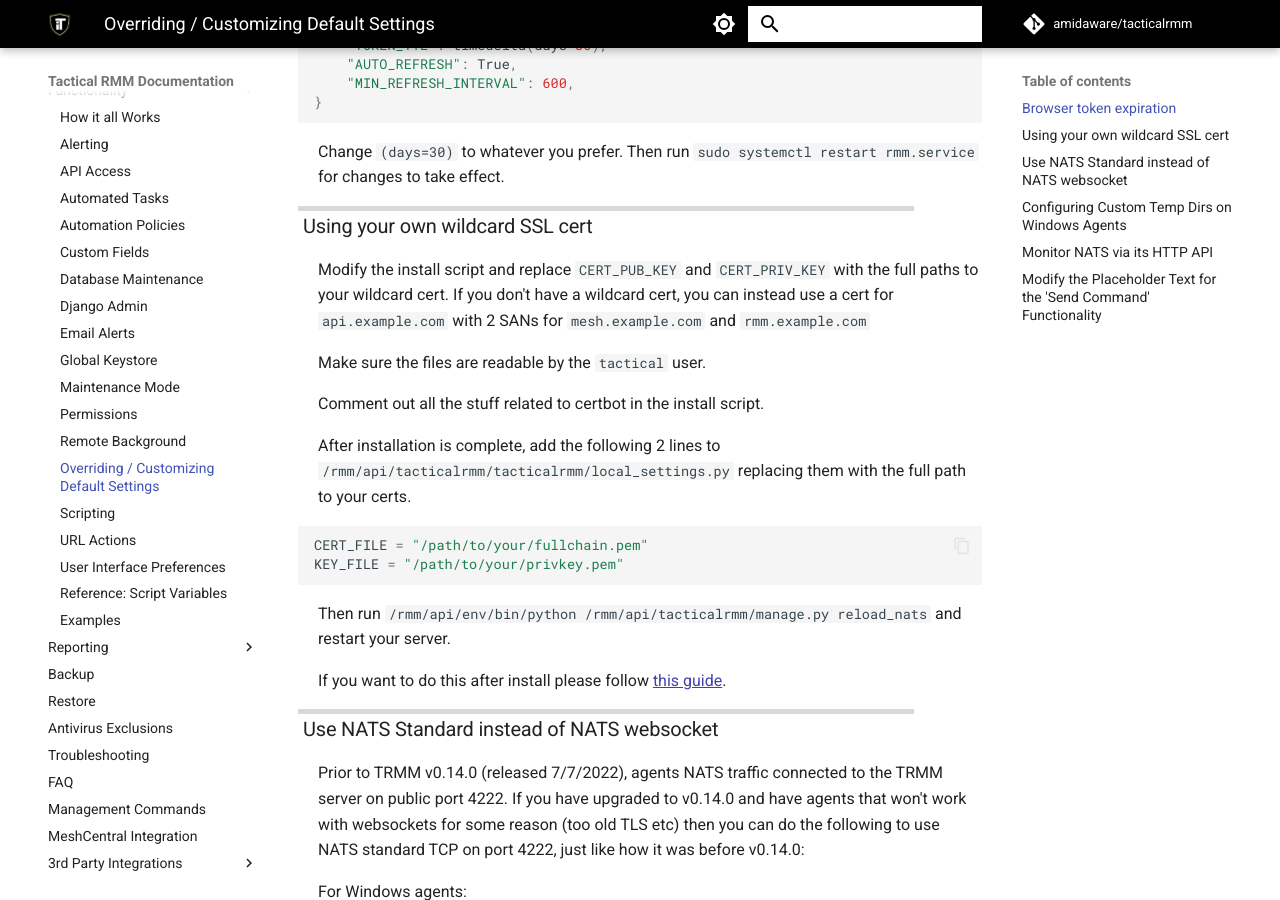
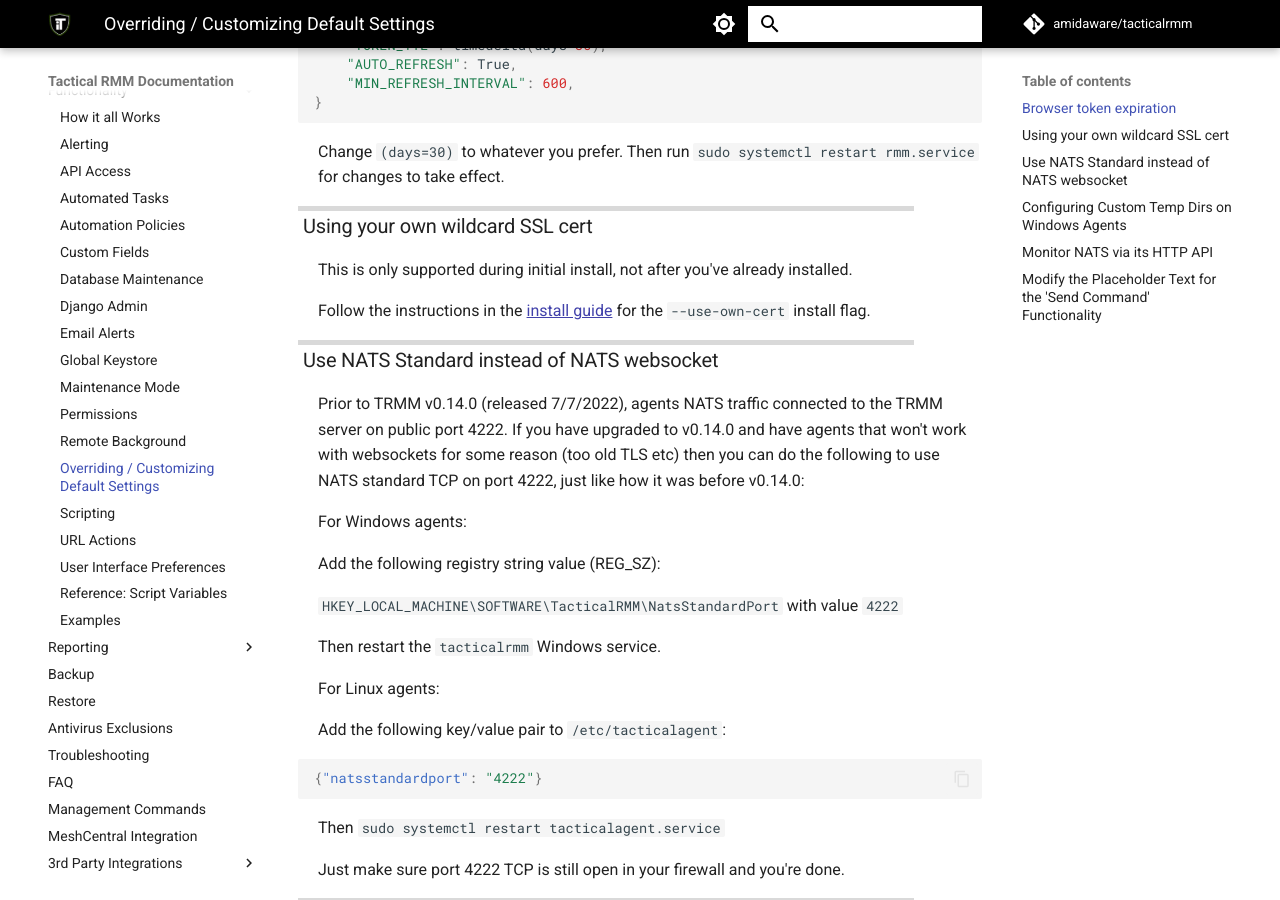
Before and after one commit to amidaware/trmm-docs, an MkDocs documentation site: the page built from docs/functions/settings_override.md, in a window 1280 px wide and 900 px high, scrolled down 391 px. Built offline with MkDocs 1.6.1 and Material for MkDocs 9.7.7, drawn with Linux system fonts in a browser that asks for light colours; comment, search, counter and statistics services are not loaded.

Commit message:
change outdated cert info

````diff
--- a/docs/functions/settings_override.md
+++ b/docs/functions/settings_override.md
@@ -20,22 +20,9 @@
 
 ### Using your own wildcard SSL cert
 
-Modify the install script and replace `CERT_PUB_KEY` and `CERT_PRIV_KEY` with the full paths to your wildcard cert. If you don't have a wildcard cert, you can instead use a cert for `api.example.com` with 2 SANs for `mesh.example.com` and `rmm.example.com`
+This is only supported during initial install, not after you've already installed.
 
-Make sure the files are readable by the `tactical` user.
-
-Comment out all the stuff related to certbot in the install script.
-
-After installation is complete, add the following 2 lines to `/rmm/api/tacticalrmm/tacticalrmm/local_settings.py` replacing them with the full path to your certs.
-
-```python
-CERT_FILE = "/path/to/your/fullchain.pem"
-KEY_FILE = "/path/to/your/privkey.pem"
-```
-
-Then run `/rmm/api/env/bin/python /rmm/api/tacticalrmm/manage.py reload_nats` and restart your server.
-
-If you want to do this after install please follow [this guide](https://docs.tacticalrmm.com/unsupported_scripts/#using-purchased-ssl-certs-instead-of-lets-encrypt-wildcards).
+Follow the instructions in the [install guide](../install_server.md#step-5-run-the-install-script) for the `--use-own-cert` install flag.
 
 ### Use NATS Standard instead of NATS websocket
 
````
